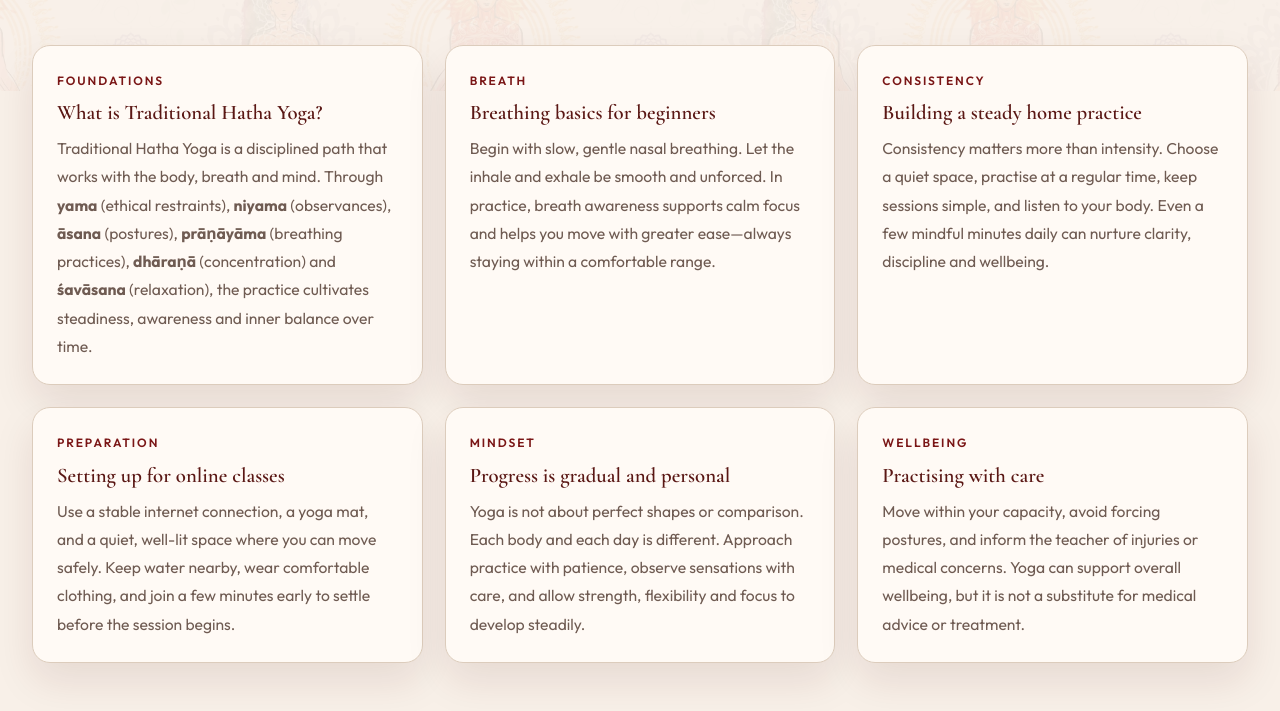
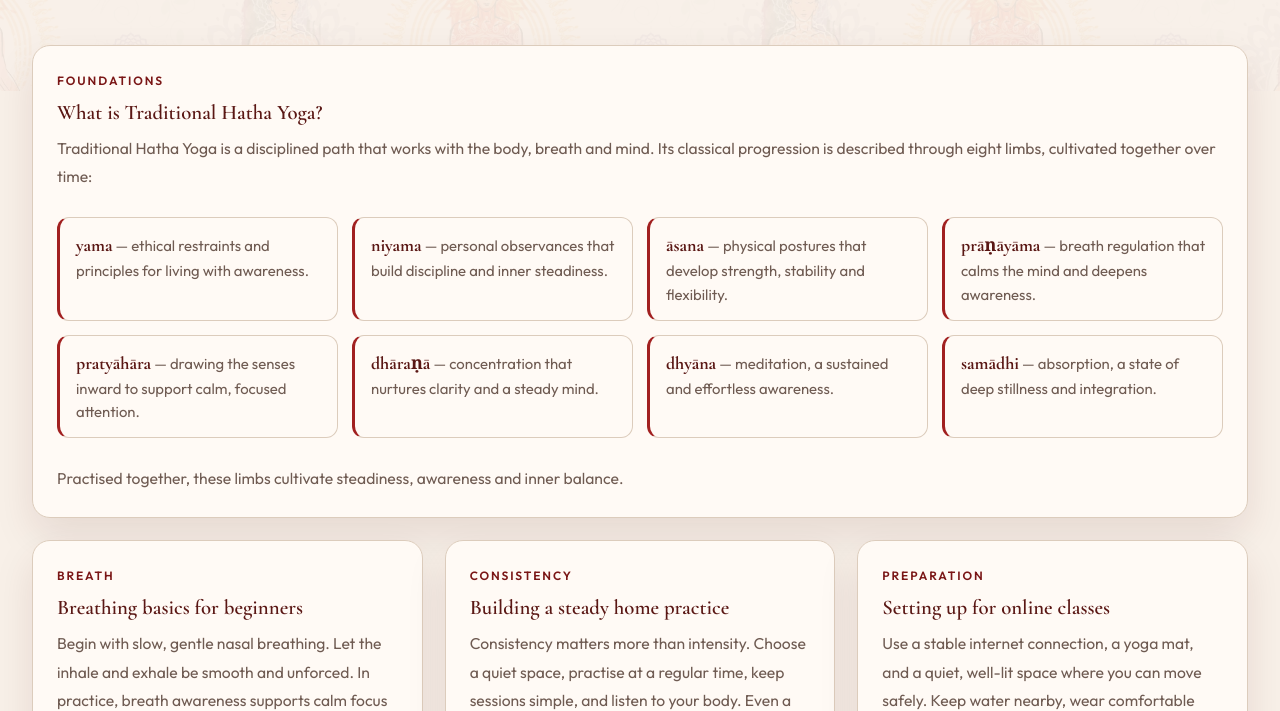
Before and after one commit to atmanyayoga/atmanyayoga.github.io, a plain HTML site: page resources.html in a window 1280 px wide. Shown: the part 709-1420 px from the top of the page. Drawn offline with nearby package versions, Linux system fonts and the light colour scheme.

Commit message:
Explain all eight limbs; remove Savvasana references

```diff
--- a/css/style.css
+++ b/css/style.css
@@ -740,6 +740,10 @@ html[data-theme="dark"] .site-footer { background: #2a1715; }
 .resource-card .tag { font-size: 0.75rem; letter-spacing: 0.16em; text-transform: uppercase; color: var(--link); font-weight: 600; }
 .resource-card h3 { margin: 0; font-size: 1.3rem; }
 .resource-card p { margin: 0; font-size: 0.98rem; }
+.resource-card--wide { grid-column: 1 / -1; }
+.limbs-grid { list-style: none; padding: 0; margin: 18px 0; display: grid; grid-template-columns: repeat(4, minmax(0, 1fr)); gap: 14px; }
+.limbs-grid li { margin: 0; background: var(--surface); border: 1px solid var(--border); border-left: 3px solid var(--saffron); border-radius: 12px; padding: 14px 16px; font-size: 0.93rem; line-height: 1.55; color: var(--text-muted); }
+.limbs-grid li strong { font-family: var(--serif); font-size: 1.12rem; color: var(--heading); }
 .callout { background: rgba(161,32,32,0.08); border: 1px solid rgba(161,32,32,0.22); border-radius: 16px; padding: 18px 20px; color: var(--text-muted); }
 .callout strong { color: var(--heading); }
 .mini-grid { display: grid; grid-template-columns: repeat(2, 1fr); gap: 18px; }
@@ -756,6 +760,7 @@ html[data-theme="dark"] .site-footer { background: #2a1715; }
 @media (max-width: 980px) {
   .hero-grid, .split, .schedule-grid, .teacher-grid, .session-layout, .benefit-grid, .testimonial-grid, .resource-grid, .membership-fees-grid { grid-template-columns: 1fr; }
   .practice-grid, .mini-grid, .session-mode-grid { grid-template-columns: repeat(2, 1fr); }
+  .limbs-grid { grid-template-columns: repeat(2, minmax(0, 1fr)); }
   .hero-visual { min-height: 320px; }
   .hero-photo { height: 360px; }
   .teacher-photo { min-height: 420px; }
@@ -775,6 +780,7 @@ html[data-theme="dark"] .site-footer { background: #2a1715; }
   .header-inner { position: relative; }
   .header-actions { margin-left: auto; }
   .form-grid, .practice-grid, .benefit-grid, .testimonial-grid, .resource-grid, .mini-grid, .session-mode-grid { grid-template-columns: 1fr; }
+  .limbs-grid { grid-template-columns: 1fr; }
   .timeline li { grid-template-columns: 1fr; gap: 4px; }
   .footer-grid { grid-template-columns: 1fr; }
   .gallery-item.span-6, .gallery-item.span-4, .gallery-item.span-3 { grid-column: span 12; }
--- a/resources.html
+++ b/resources.html
@@ -68,10 +68,21 @@
           <p>Simple, grounded reflections to help you approach yoga with awareness, patience and consistency.</p>
         </div>
         <div class="resource-grid">
-          <article class="resource-card">
+          <article class="resource-card resource-card--wide">
             <span class="tag">Foundations</span>
             <h3>What is Traditional Hatha Yoga?</h3>
-            <p>Traditional Hatha Yoga is a disciplined path that works with the body, breath and mind. Through <strong>yama</strong> (ethical restraints), <strong>niyama</strong> (observances), <strong>&#257;sana</strong> (postures), <strong>pr&#257;&#7751;&#257;y&#257;ma</strong> (breathing practices), <strong>dh&#257;ra&#7751;&#257;</strong> (concentration) and <strong>&#347;av&#257;sana</strong> (relaxation), the practice cultivates steadiness, awareness and inner balance over time.</p>
+                        <p>Traditional Hatha Yoga is a disciplined path that works with the body, breath and mind. Its classical progression is described through eight limbs, cultivated together over time:</p>
+            <ul class="limbs-grid">
+              <li><strong>yama</strong> &#8212; ethical restraints and principles for living with awareness.</li>
+              <li><strong>niyama</strong> &#8212; personal observances that build discipline and inner steadiness.</li>
+              <li><strong>&#257;sana</strong> &#8212; physical postures that develop strength, stability and flexibility.</li>
+              <li><strong>pr&#257;&#7751;&#257;y&#257;ma</strong> &#8212; breath regulation that calms the mind and deepens awareness.</li>
+              <li><strong>praty&#257;h&#257;ra</strong> &#8212; drawing the senses inward to support calm, focused attention.</li>
+              <li><strong>dh&#257;ra&#7751;&#257;</strong> &#8212; concentration that nurtures clarity and a steady mind.</li>
+              <li><strong>dhy&#257;na</strong> &#8212; meditation, a sustained and effortless awareness.</li>
+              <li><strong>sam&#257;dhi</strong> &#8212; absorption, a state of deep stillness and integration.</li>
+            </ul>
+            <p>Practised together, these limbs cultivate steadiness, awareness and inner balance.</p>
           </article>
           <article class="resource-card">
             <span class="tag">Breath</span>
@@ -116,7 +127,7 @@
           </details>
           <details class="faq-item">
             <summary>What happens in a typical 90-minute class?</summary>
-            <div class="faq-body"><p>A session typically includes centering and breath awareness, yama (ethical restraints), niyama (observances), &#257;sana (postures), pr&#257;&#7751;&#257;y&#257;ma (breathing practices), dh&#257;ra&#7751;&#257; (concentration) and &#347;av&#257;sana (guided relaxation), with time for guidance and integration.</p></div>
+            <div class="faq-body"><p>A session typically includes centering and breath awareness, yama (ethical restraints), niyama (observances), &#257;sana (postures), pr&#257;&#7751;&#257;y&#257;ma (breathing practices), dh&#257;ra&#7751;&#257; (concentration) dhy&#257;na (meditation) and sam&#257;dhi (absorption), with time for guidance and integration.</p></div>
           </details>
           <details class="faq-item">
             <summary>Can I try a class before joining?</summary>
```
Also changed, not shown: courses.html (+3 -2 lines), index.html (+4 -4 lines), teacher.html (+2 -2 lines).
